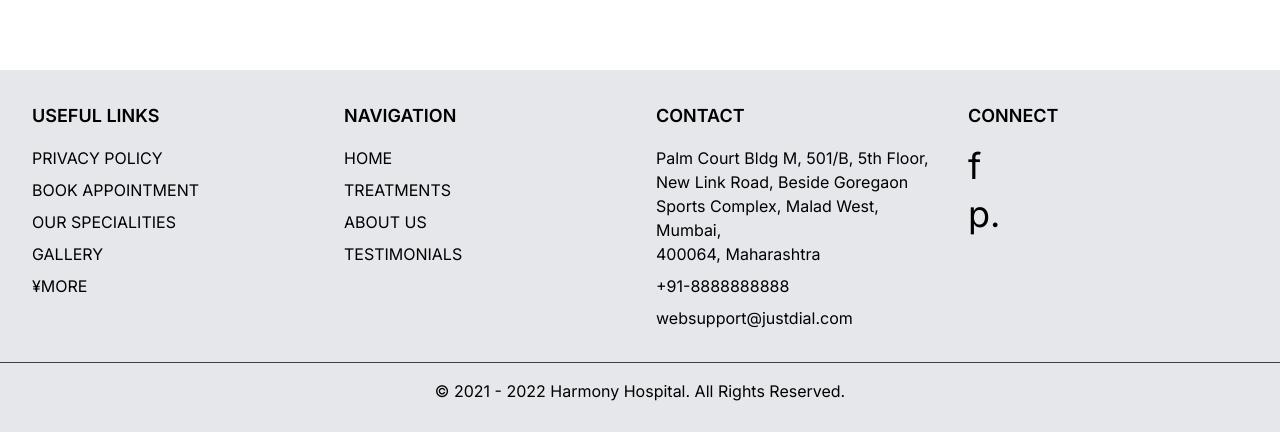
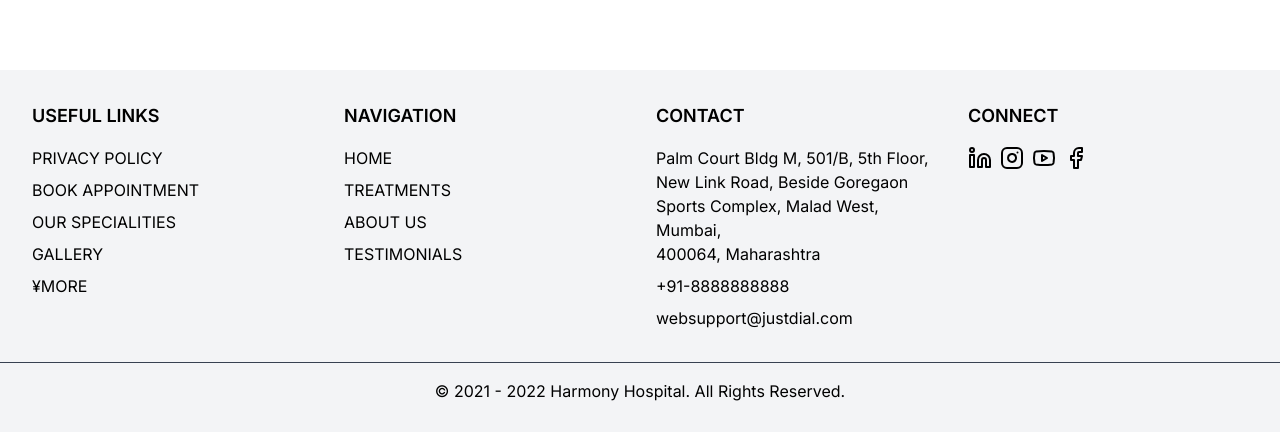
Before and after one commit to ganeshbahire01/vedic, a Next.js app: page / in a window 1280 px wide. Shown: the part 3517-3949 px from the top of the page. Built offline with nearby package versions, Linux system fonts and the light colour scheme; grey boxes are pictures that could not be loaded.

Commit message:
icon updated

```diff
--- a/src/components/Footer.tsx
+++ b/src/components/Footer.tsx
@@ -1,9 +1,10 @@
 // components/Footer.js
+import { Facebook, Instagram, Linkedin, Youtube } from "lucide-react";
 import React from "react";
 
 const Footer = () => {
   return (
-    <footer className="bg-gray-200 text-black py-8">
+    <footer className="bg-gray-100 text-black py-8">
       <div className="container mx-auto grid grid-cols-1 sm:grid-cols-2 lg:grid-cols-4 gap-8">
         <div>
           <h3 className="font-semibold text-lg mb-4">USEFUL LINKS</h3>
@@ -90,8 +91,12 @@ const Footer = () => {
 
         <div>
           <h3 className="font-semibold text-lg mb-4">CONNECT</h3>
-          <p className="text-4xl mb-2">f</p>
-          <p className="text-4xl mb-2">p.</p>
+          <div className="flex gap-2">
+            <Linkedin />
+            <Instagram />
+            <Youtube />
+            <Facebook />
+          </div>
         </div>
       </div>
       <div className="border-t border-gray-700 mt-8 pt-4 text-center">
```
